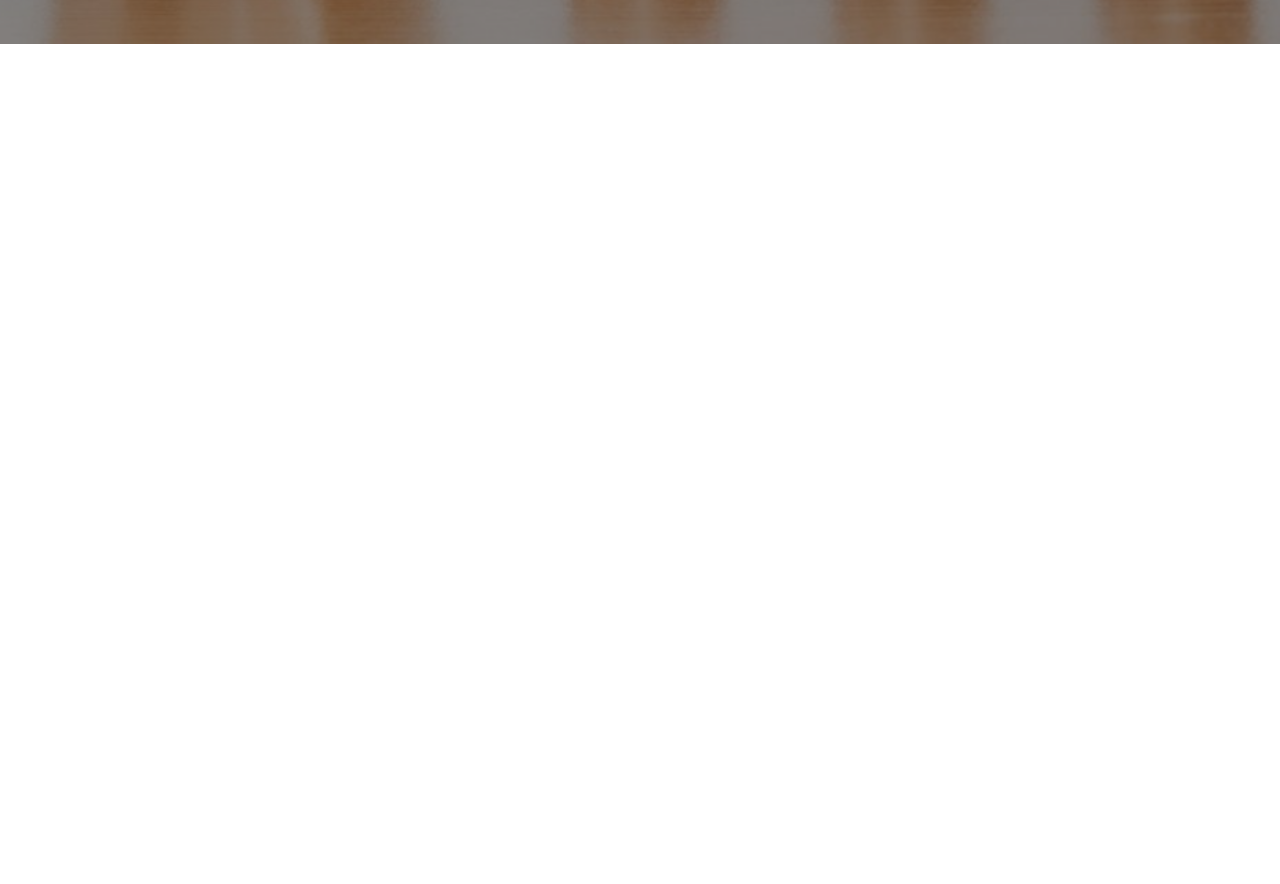
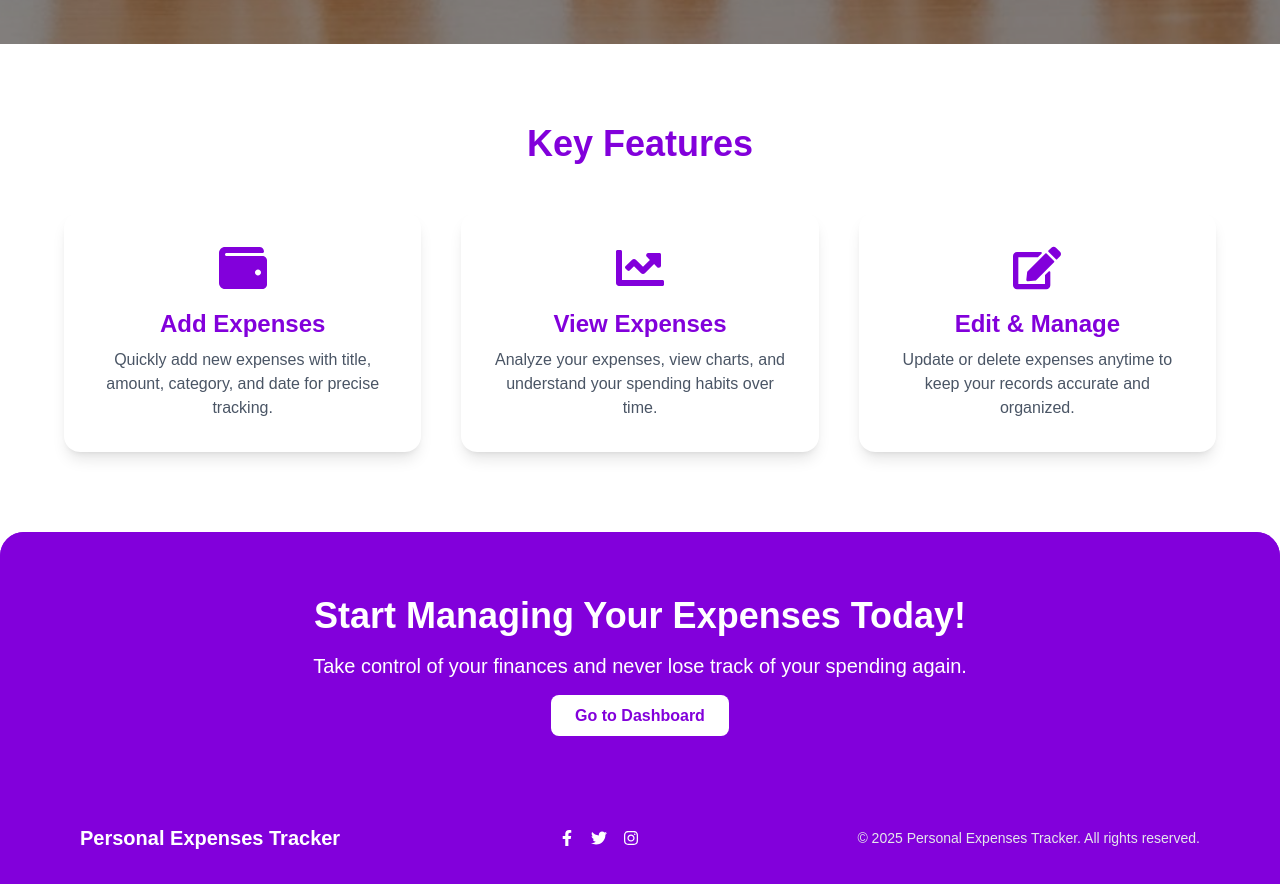
Before and after one commit to tonmoy-sutradhar/-Personal-Expense-Tracker-, a Next.js app in the folder Frontend/: page / in a window 1280 px wide. Shown: the part 820-1704 px from the top of the page. Before the commit the page ends 864 px from the top, so only its background shows below. Built offline with nearby package versions, Linux system fonts and the light colour scheme; no server answers.

Commit message:
Fetch data by id from server side and show the client side.

```diff
--- /dev/null
+++ b/Frontend/app/(pages)/About/page.jsx
@@ -0,0 +1,30 @@
+"use client";
+import Link from "next/link";
+import React from "react";
+
+const About = () => {
+  return (
+    <div className="py-20 bg-gradient-to-r from-purple-100 to-purple-200">
+      <section className="text-center py-4 px-4">
+        <h1 className="text-5xl md:text-6xl font-extrabold text-purple-700 mb-6">
+          About Personal Expenses Tracker
+        </h1>
+        <p className="text-gray-700 text-lg md:text-xl max-w-3xl mx-auto">
+          Manage your finances effortlessly. Track, categorize, and analyze your
+          daily expenses to take control of your spending habits and achieve
+          your financial goals.
+        </p>
+        <div className="mt-8">
+          <Link
+            href="/"
+            className="bg-purple-700 hover:bg-purple-800 text-white px-6 py-3 rounded-lg font-semibold transition"
+          >
+            Explore Features
+          </Link>
+        </div>
+      </section>
+    </div>
+  );
+};
+
+export default About;
--- a/Frontend/app/UpdateExpenses/[id]/page.jsx
+++ b/Frontend/app/UpdateExpenses/[id]/page.jsx
@@ -214,7 +214,7 @@ function UpdateExpenses() {
   };
 
   return (
-    <div className="min-h-screen flex items-center justify-center bg-gray-100 px-4">
+    <div className="min-h-screen flex items-center justify-center bg-gray-100 px-4 text-black">
       <div className="max-w-xl w-full bg-white shadow-lg rounded-lg p-6">
         <h1 className="text-2xl font-bold text-center mb-6 text-purple-700">
           Update Expense
--- /dev/null
+++ b/Frontend/app/components/Feature.jsx
@@ -0,0 +1,55 @@
+import React from "react";
+
+import { FaWallet, FaChartLine, FaEdit } from "react-icons/fa";
+
+function Feature() {
+  return (
+    <div>
+      {/* Features Section */}
+      <section id="features" className="py-20 px-4">
+        <h2 className="text-4xl font-bold text-center text-purple-700 mb-12">
+          Key Features
+        </h2>
+        <div className="grid md:grid-cols-3 gap-10 max-w-6xl mx-auto">
+          {/* Feature 1 */}
+          <div className="bg-white rounded-2xl shadow-lg p-8 flex flex-col items-center hover:scale-105 transform transition">
+            <FaWallet className="text-purple-700 text-5xl mb-4" />
+            <h3 className="text-2xl font-semibold text-purple-700 mb-2">
+              Add Expenses
+            </h3>
+            <p className="text-gray-600 text-center">
+              Quickly add new expenses with title, amount, category, and date
+              for precise tracking.
+            </p>
+          </div>
+
+          {/* Feature 2 */}
+          <div className="bg-white rounded-2xl shadow-lg p-8 flex flex-col items-center hover:scale-105 transform transition">
+            <FaChartLine className="text-purple-700 text-5xl mb-4" />
+            <h3 className="text-2xl font-semibold text-purple-700 mb-2">
+              View Expenses
+            </h3>
+            <p className="text-gray-600 text-center">
+              Analyze your expenses, view charts, and understand your spending
+              habits over time.
+            </p>
+          </div>
+
+          {/* Feature 3 */}
+          <div className="bg-white rounded-2xl shadow-lg p-8 flex flex-col items-center hover:scale-105 transform transition">
+            <FaEdit className="text-purple-700 text-5xl mb-4" />
+            <h3 className="text-2xl font-semibold text-purple-700 mb-2">
+              Edit & Manage
+            </h3>
+            <p className="text-gray-600 text-center">
+              Update or delete expenses anytime to keep your records accurate
+              and organized.
+            </p>
+          </div>
+        </div>
+      </section>
+    </div>
+  );
+}
+
+export default Feature;
--- /dev/null
+++ b/Frontend/app/components/Footer.jsx
@@ -0,0 +1,57 @@
+"use client";
+
+import Link from "next/link";
+import React from "react";
+import { FaFacebookF, FaTwitter, FaInstagram } from "react-icons/fa";
+
+const Footer = () => {
+  return (
+    <footer className="bg-purple-700 text-white rounded-t-3xl">
+      {/* Call-to-action Section at Top */}
+      <section className="py-16 px-4 bg-purple-700 text-white text-center rounded-t-3xl">
+        <h2 className="text-3xl md:text-4xl font-bold mb-4">
+          Start Managing Your Expenses Today!
+        </h2>
+        <p className="text-lg md:text-xl max-w-2xl mx-auto mb-6">
+          Take control of your finances and never lose track of your spending
+          again.
+        </p>
+        <Link
+          href="/Home"
+          className="bg-white text-purple-700 px-6 py-3 rounded-lg font-semibold hover:bg-gray-100 transition"
+        >
+          Go to Dashboard
+        </Link>
+      </section>
+
+      {/* Footer Content */}
+      <div className="max-w-6xl mx-auto px-4 flex flex-col md:flex-row items-center justify-between py-8">
+        {/* Logo / Site Name */}
+        <div className="text-xl font-bold mb-4 md:mb-0">
+          Personal Expenses Tracker
+        </div>
+
+        {/* Social Icons */}
+        <div className="flex gap-4 mb-4 md:mb-0">
+          <a href="#" className="hover:text-gray-300 transition">
+            <FaFacebookF />
+          </a>
+          <a href="#" className="hover:text-gray-300 transition">
+            <FaTwitter />
+          </a>
+          <a href="#" className="hover:text-gray-300 transition">
+            <FaInstagram />
+          </a>
+        </div>
+
+        {/* Copyright */}
+        <div className="text-sm text-gray-200">
+          &copy; {new Date().getFullYear()} Personal Expenses Tracker. All
+          rights reserved.
+        </div>
+      </div>
+    </footer>
+  );
+};
+
+export default Footer;
--- a/Frontend/app/components/Navbar.jsx
+++ b/Frontend/app/components/Navbar.jsx
@@ -38,7 +38,7 @@ function Navbar() {
                 <Link href={"/MyExpenses"}>My Expenses</Link>
               </>
             )}
-            <Link href={"/#"}>About Us</Link>
+            <Link href={"/About"}>About Us</Link>
           </ul>
         </div>
 
@@ -64,7 +64,7 @@ function Navbar() {
               <Link href={"/MyExpenses"}>My Expenses</Link>
             </>
           )}
-          <Link href={"/#"}>About Us</Link>
+          <Link href={"/About"}>About Us</Link>
         </ul>
       </div>
       <div className="navbar-end">
--- a/Frontend/app/layout.js
+++ b/Frontend/app/layout.js
@@ -4,6 +4,7 @@ import { ToastContainer } from "react-toastify";
 import "react-toastify/dist/ReactToastify.css";
 import AuthProvider from "./(Provider)/AuthProvider.jsx/Page";
 import Navbar from "./components/Navbar";
+import Footer from "./components/Footer";
 
 const geistSans = Geist({
   variable: "--font-geist-sans",
@@ -31,6 +32,7 @@ export default function RootLayout({ children }) {
           <div>
             <Navbar></Navbar>
             {children}
+            <Footer></Footer>
           </div>{" "}
         </AuthProvider>
 
--- a/Frontend/app/page.js
+++ b/Frontend/app/page.js
@@ -1,12 +1,14 @@
 import Image from "next/image";
 // import Navbar from "./components/Navbar";
 import Banner from "./components/Banner";
+import Feature from "./components/Feature";
 
 export default function Home() {
   return (
     <>
       {/* <Navbar></Navbar> */}
       <Banner></Banner>
+      <Feature></Feature>
     </>
   );
 }
```
